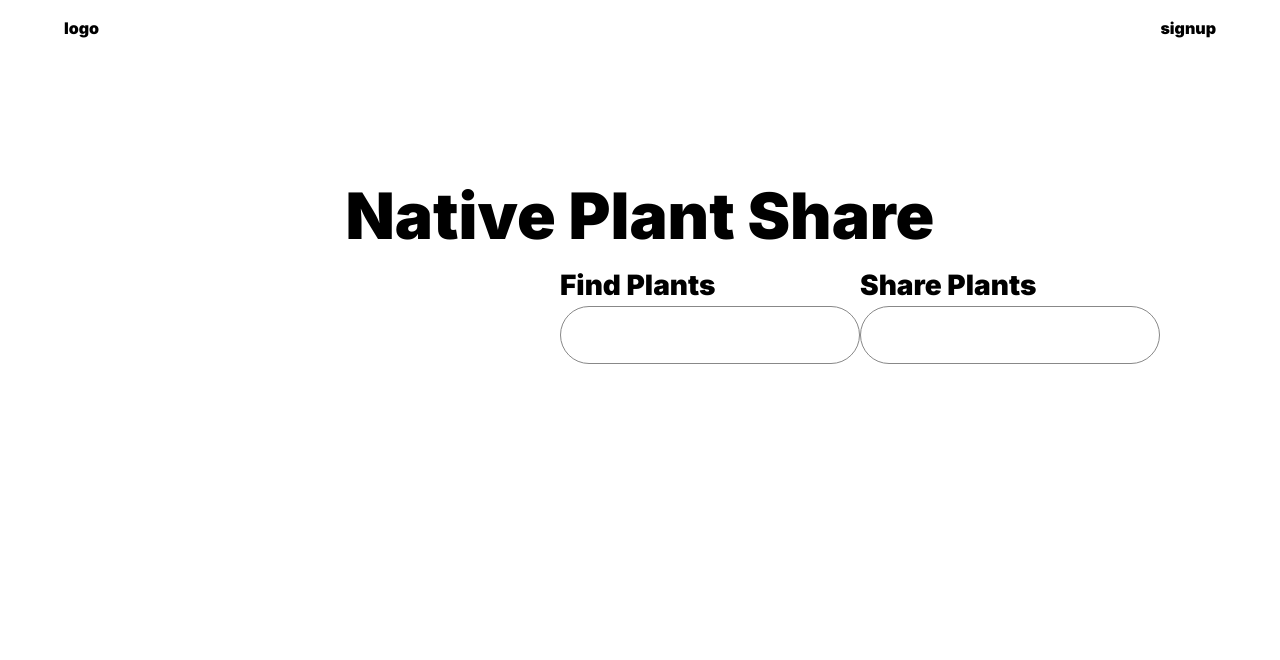
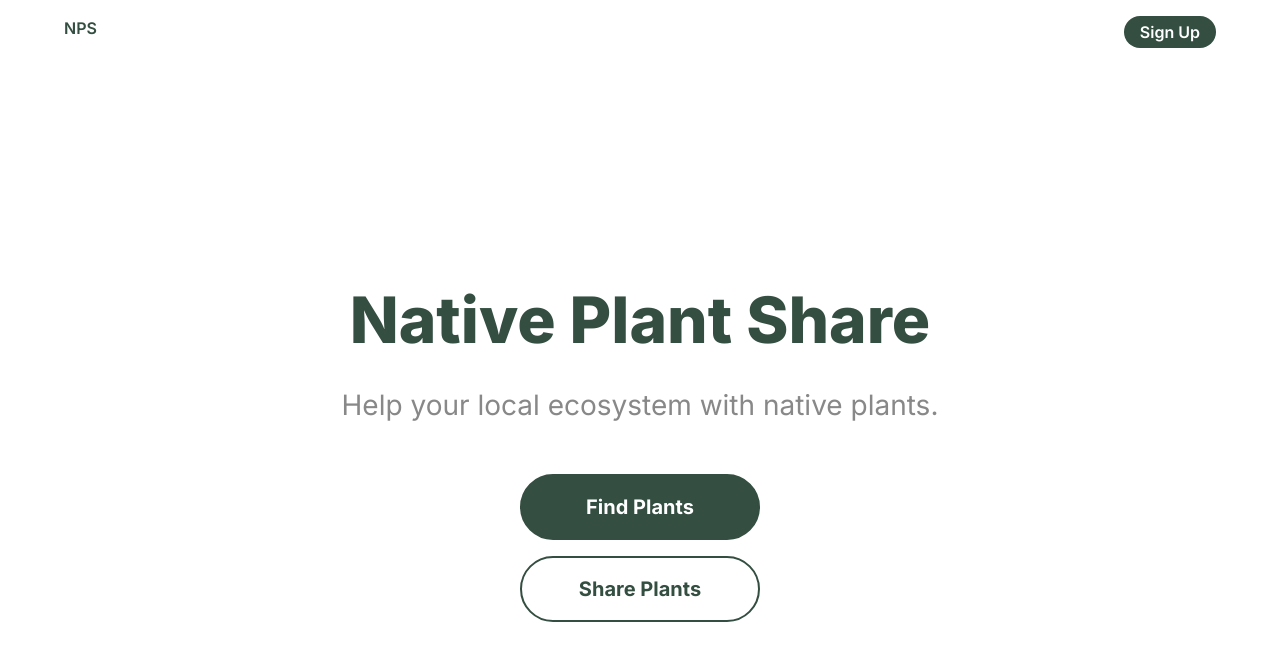
Before and after one commit to MarkSchu/native-plant-share, a Next.js app: page / in a window 1280 px wide. Shown: the top 660 px of the page. Built offline with nearby package versions, Linux system fonts and the light colour scheme.

Commit message:
init landing page structure

```diff
--- a/app/components/find-or-share.tsx
+++ /dev/null
@@ -1,26 +0,0 @@
-function FindEl() {
-    return (
-        <div>
-            <h2>Find Plants</h2>
-            <input />
-        </div>
-    );
-}
-
-function ShareEl() {
-    return (
-        <div>
-            <h2>Share Plants</h2>
-            <input />
-        </div>
-    );
-}
-
-export default function FindOrShare() {
-    return (
-        <div className="find-or-share">
-            <FindEl />
-            <ShareEl />
-        </div>
-    )
-}
--- a/app/components/landing-nav.tsx
+++ /dev/null
@@ -1,20 +0,0 @@
-function Logo() {
-    return (
-        <div>logo</div>
-    )
-}
-
-function Signup() {
-    return (
-        <div>signup</div>
-    )
-}
-
-export default function LandingNav() {
-    return (
-        <nav>
-            <Logo />
-            <Signup />
-        </nav>
-    )
-}
--- /dev/null
+++ b/app/components/nav/index.tsx
@@ -0,0 +1,15 @@
+import Link from 'next/link';
+import styles from './styles.module.css';
+
+export default function Nav() {
+    return (
+        <div className={styles.nav}>
+            <Link href="/" >
+                NPS
+            </Link>
+            <Link href="/signup" >
+                <button className={styles.button}>Sign Up</button>
+            </Link>
+        </div>
+    )
+}
--- /dev/null
+++ b/app/components/nav/styles.module.css
@@ -0,0 +1,13 @@
+.nav {
+    display: flex;
+    font-weight: 600;
+    justify-content: space-between;
+    color: var(--darkgreen);
+}
+
+.button {
+    background-color: var(--darkgreen);
+    color: white;
+    padding: 0.25rem 1rem;
+    border-radius: 2rem;
+}
--- a/app/globals.css
+++ b/app/globals.css
@@ -3,40 +3,14 @@
 @tailwind utilities;
 
 :root {
-
+ --a: #dad7cd;
+ --b: #a3b18a;
+ --c: #588157;
+ --d: #3A5A40;
+ --e: #344E41;
+ --darkgreen: #344E41;
 }
 
 body {
   padding: 1rem 4rem;
 }
-
-.landing-page nav {
-    display: flex;
-    justify-content: space-between;
-    font-weight: 900;
-}
-
-.landing-page h1 {
-    font-size: 4rem;
-    font-weight: 900;
-    text-align: center;
-    padding-top: 8rem;
-}
-
-.landing-page h2 {
-    font-size: 1.75rem;
-    font-weight: 900;
-}
-
-.landing-page input {
-    border: 1px solid #888;
-    padding: 1rem 2rem;
-    border-radius: 2rem;
-}
-
-.landing-page .find-or-share {
-    margin-top: 6rem;
-    display: flex;
-    max-width: 10rem;
-    margin: auto;
-}
--- a/app/landing.module.css
+++ /dev/null
@@ -1,3 +0,0 @@
-.foo {
-    color: red;
-}
--- a/app/page.tsx
+++ b/app/page.tsx
@@ -1,14 +1,42 @@
-import FindOrShare from "./components/find-or-share";
-import LandingNav from "./components/landing-nav";
-import styles from './landing.module.css';
+import Link from 'next/link';
+import Nav from './components/nav';
+import styles from './styles.module.css';
+
+function FindLink() {
+  return (
+    <Link href='/find'>
+      <button className={`${styles.button} ${styles.findButton}`}>
+        Find Plants
+      </button>
+    </Link>
+  )
+}
+
+function ShareLink() {
+  return (
+    <Link href='/share'>
+      <button className={`${styles.button} ${styles.shareButton}`}>
+        Share Plants
+      </button>
+    </Link>
+  )
+}
 
 export default function Home() {
   return (
-    <div className="landing-page">
-      <LandingNav />
-       <main >
-        <h1>Native Plant Share</h1>
-        <FindOrShare />
+    <div>
+      <Nav />
+       <main>
+        <header className={styles.header}>
+          <h1 className={styles.title}>
+            Native Plant Share
+          </h1>
+          <p className={styles.subtitle}>Help your local ecosystem with native plants.</p>
+        </header>
+        <section className={styles.buttons}>
+          <FindLink />
+          <ShareLink />
+        </section>
       </main>
     </div>
   );
--- /dev/null
+++ b/app/styles.module.css
@@ -0,0 +1,40 @@
+.header {
+    margin-top: 14rem;
+}
+
+.title {
+    font-size: 4rem;
+    font-weight: 800;
+    text-align: center;
+    color: var(--darkgreen);
+}
+
+.subtitle {
+    font-size: 1.75rem;
+    color: #888;
+    margin-top: 1rem;
+    margin-bottom: 3rem;
+    text-align: center;
+}
+
+.button {
+    font-weight: 700;
+    font-size: 1.25rem;
+    padding: 1rem 2.25rem;
+    border-radius: 3rem;
+    display: block;
+    width: 15rem;
+    margin: 1rem auto;
+    border: 2px var(--darkgreen) solid;
+}
+
+.findButton {
+    background-color: var(--darkgreen);
+    color: white;
+}
+
+.shareButton {
+    background-color: white;
+    color: var(--darkgreen);
+    border: 2px var(--darkgreen) solid;
+}
```
Also changed, not shown: 1 other file (tests, documents, lock files or other folders).
